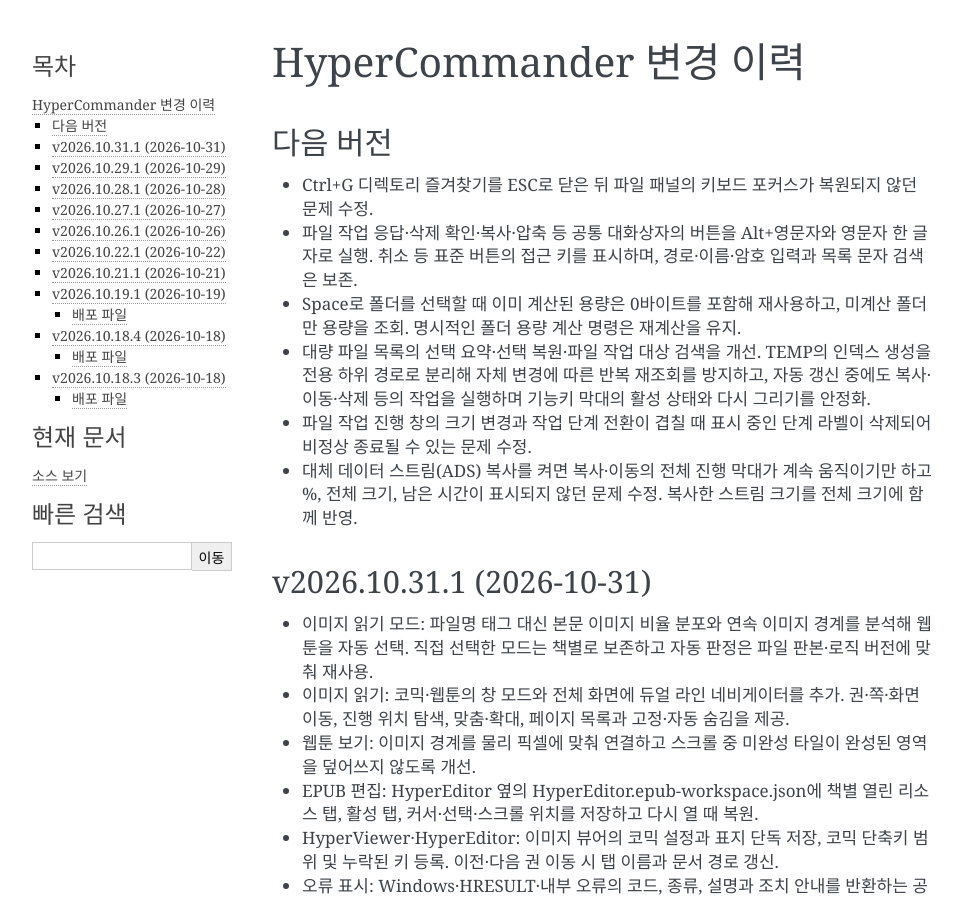
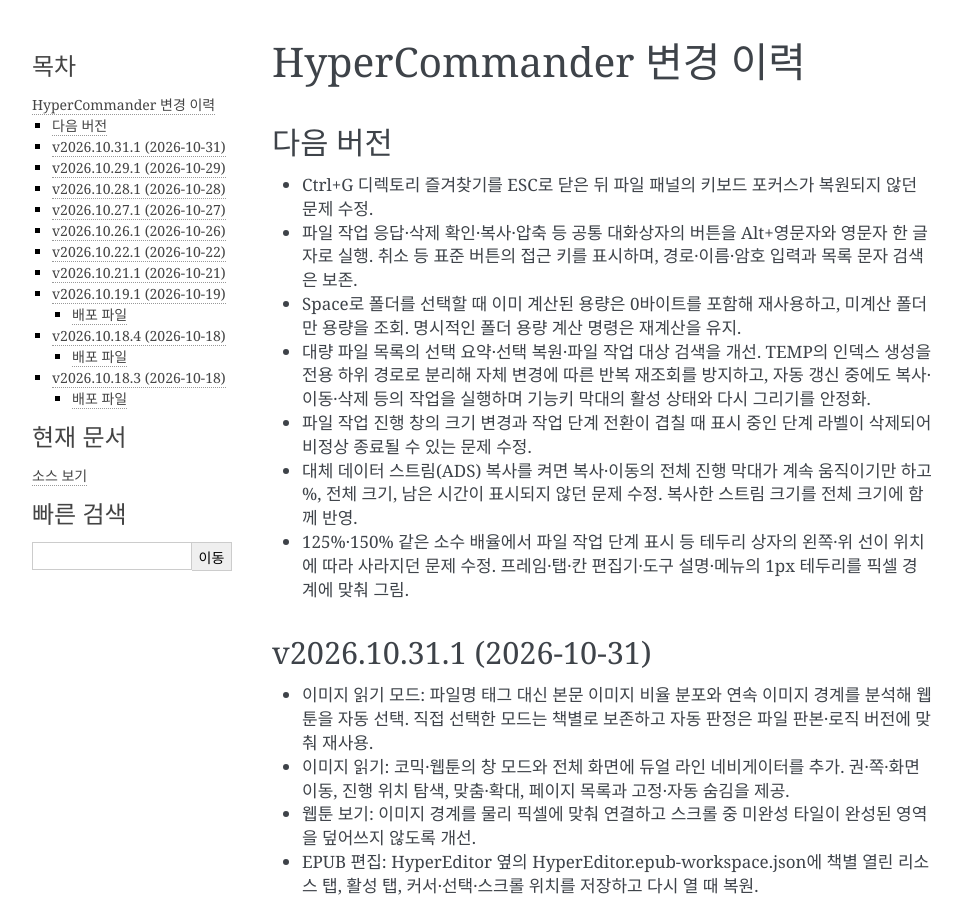
Before and after one commit to jgh0721/hyperCommander, a Sphinx documentation site: the page built from documentation/source/history.rst, in a window 1280 px wide and 900 px high. Shown: the whole window, without its empty margins (148-1110 px from the left). Built offline with Sphinx 7.4.7, drawn with Linux system fonts in a browser that asks for light colours.

Commit message:
EXT : [style] 소수 배율 테두리 보정이 들어간 waterColorStyle을 연결한다
125 %에서 파일 작업 진행 창의 단계 칩 가운데 1 · 3번째만 왼쪽 테두리가 사라지던 문제.
history: 다음 버전에 기록

```diff
--- a/documentation/source/history.rst
+++ b/documentation/source/history.rst
@@ -18,6 +18,8 @@
 * 파일 작업 진행 창의 크기 변경과 작업 단계 전환이 겹칠 때 표시 중인 단계 라벨이 삭제되어 비정상 종료될 수 있는 문제 수정.
 
 * 대체 데이터 스트림(ADS) 복사를 켜면 복사·이동의 전체 진행 막대가 계속 움직이기만 하고 %, 전체 크기, 남은 시간이 표시되지 않던 문제 수정. 복사한 스트림 크기를 전체 크기에 함께 반영.
+
+* 125%·150% 같은 소수 배율에서 파일 작업 단계 표시 등 테두리 상자의 왼쪽·위 선이 위치에 따라 사라지던 문제 수정. 프레임·탭·칸 편집기·도구 설명·메뉴의 1px 테두리를 픽셀 경계에 맞춰 그림.
 
 v2026.10.31.1 (2026-10-31)
 ----------------------------------------
```
